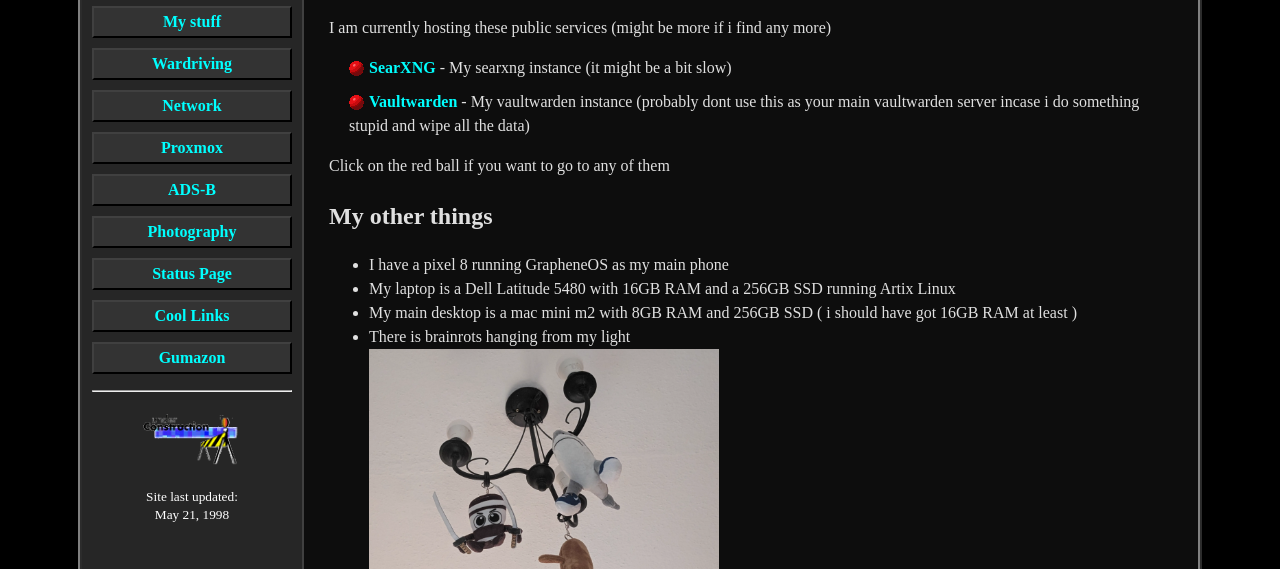
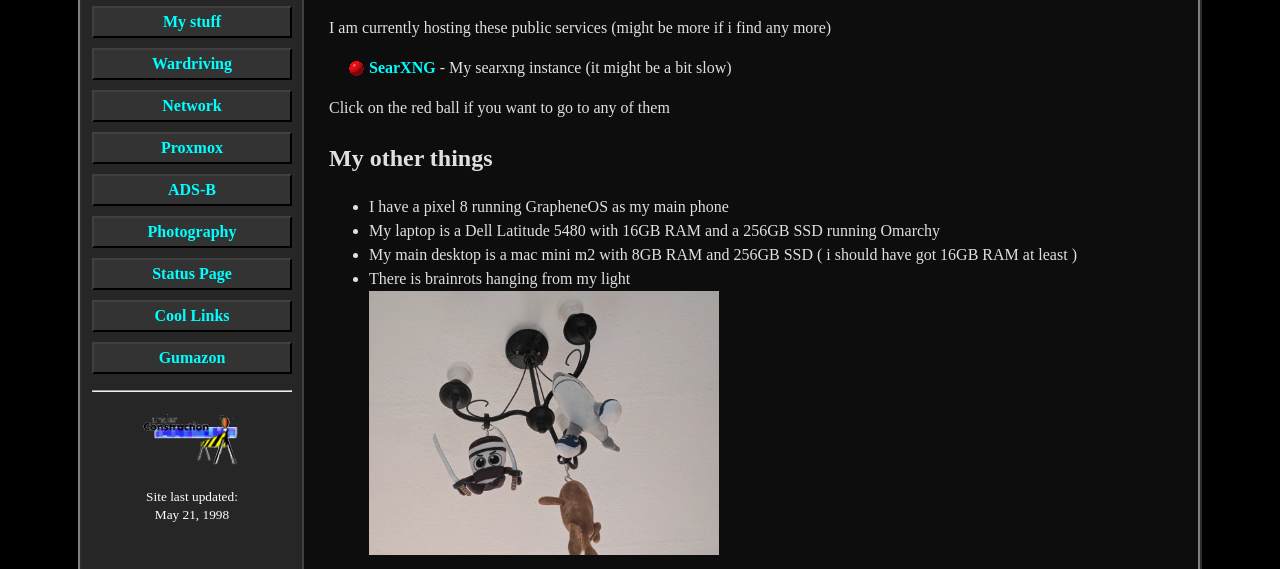
Before and after one commit to twobip/twobip.com, a plain HTML site: page mystuff.html in a window 1280 px wide. Shown: the part 231-800 px from the top of the page. Drawn offline with Linux system fonts and the light colour scheme.

Commit message:
Update my stuff page

```diff
--- a/mystuff.html
+++ b/mystuff.html
@@ -34,13 +34,6 @@
                             </a>
                             - My searxng instance (it might be a bit slow)
                         </li>
-                        <li style="margin-bottom: 10px;">
-                            <a href="https://warden.twobip.com" style="text-decoration: none;">
-                                <img src="images/redball.gif" alt="red ball" border="0" style="vertical-align: middle;">
-                                <b>Vaultwarden</b>
-                            </a>
-                            - My vaultwarden instance (probably dont use this as your main vaultwarden server incase i do something stupid and wipe all the data)
-                        </li>
                     </ul>
                     <p>
                         Click on the red ball if you want to go to any of them
@@ -48,7 +41,7 @@
                     <h2>My other things</h2>
                     <ul style="list-style-type: disc\; padding-left 20px;">
                         <li>I have a pixel 8 running GrapheneOS as my main phone</li>
-                        <li>My laptop is a Dell Latitude 5480 with 16GB RAM and a 256GB SSD running Artix Linux</li>
+                        <li>My laptop is a Dell Latitude 5480 with 16GB RAM and a 256GB SSD running Omarchy</li>
                         <li>My main desktop is a mac mini m2 with 8GB RAM and 256GB SSD ( i should have got 16GB RAM at least )</li>
                         <li>There is brainrots hanging from my light <br>
                             <img src="images/brainrots.webp" style="width: 350px;">
```
